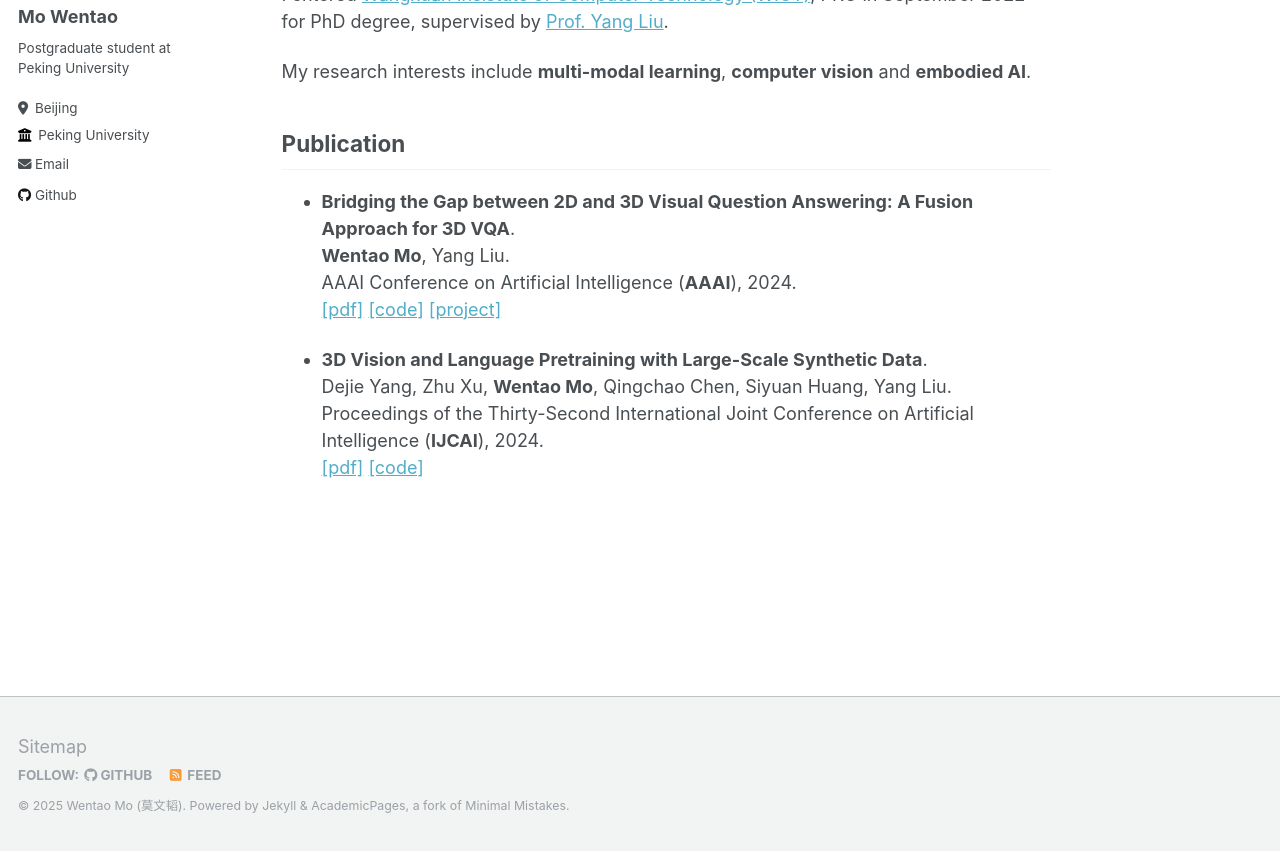
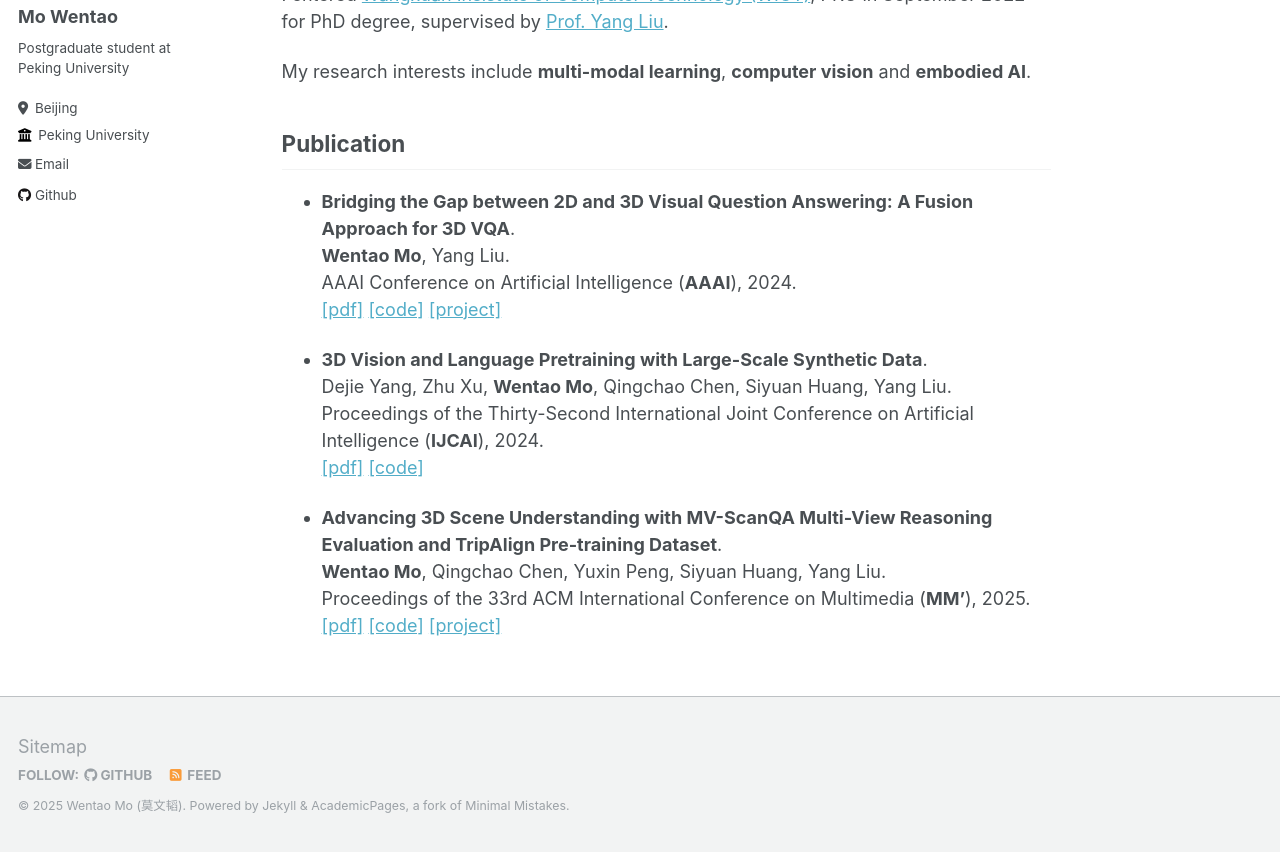
Before and after one commit to matthewdm0816/matthewdm0816.github.io, a Jekyll site: the page built from _pages/about.md, in a window 1280 px wide and 1149 px high, cut to the strip 297-1149 px from the top of the window. Built offline with Jekyll 4.4.1, drawn with Linux system fonts in a browser that asks for light colours.

Commit message:
Add new publication on MV-ScanQA and TripAlign

```diff
--- a/_pages/about.md
+++ b/_pages/about.md
@@ -26,3 +26,8 @@ My research interests include **multi-modal learning**, **computer vision** and
   Dejie Yang, Zhu Xu, **Wentao Mo**, Qingchao Chen, Siyuan Huang, Yang Liu. <br/>
   Proceedings of the Thirty-Second International Joint Conference on Artificial Intelligence (**IJCAI**), 2024. <br/>
   [[pdf]](https://arxiv.org/pdf/2407.06084) [[code]](https://github.com/idejie/3DSyn)
+
+- **Advancing 3D Scene Understanding with MV-ScanQA Multi-View Reasoning Evaluation and TripAlign Pre-training Dataset**. <br/>
+  **Wentao Mo**, Qingchao Chen, Yuxin Peng, Siyuan Huang, Yang Liu. <br/>
+  Proceedings of the 33rd ACM International Conference on Multimedia (**MM'**), 2025. <br/>
+  [[pdf]](https://arxiv.org/pdf/2508.11058) [[code]](https://github.com/matthewdm0816/MVScanQA) [[project]](https://matthewdm0816.github.io/tripalign-mvscanqa/)
```
